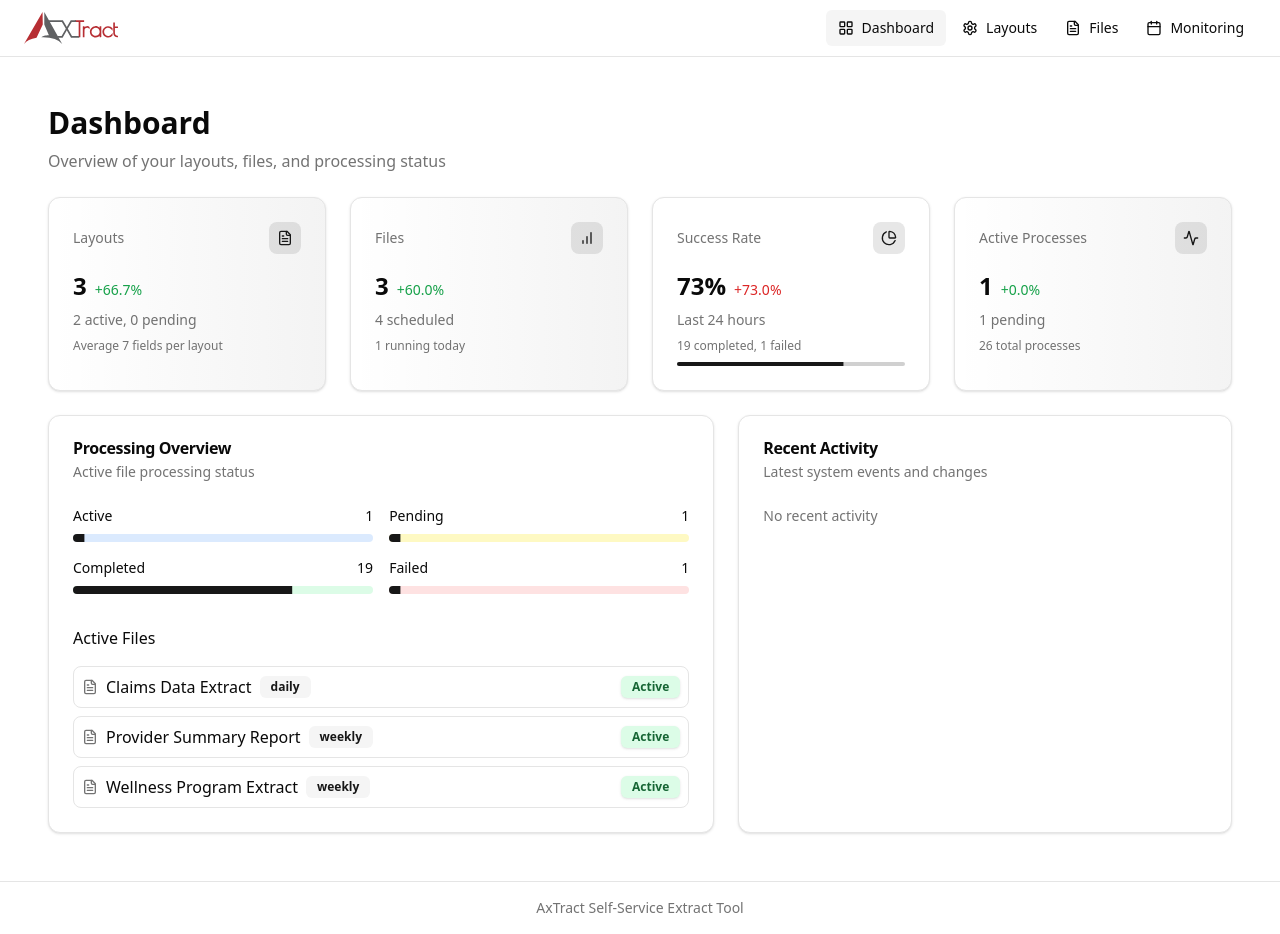
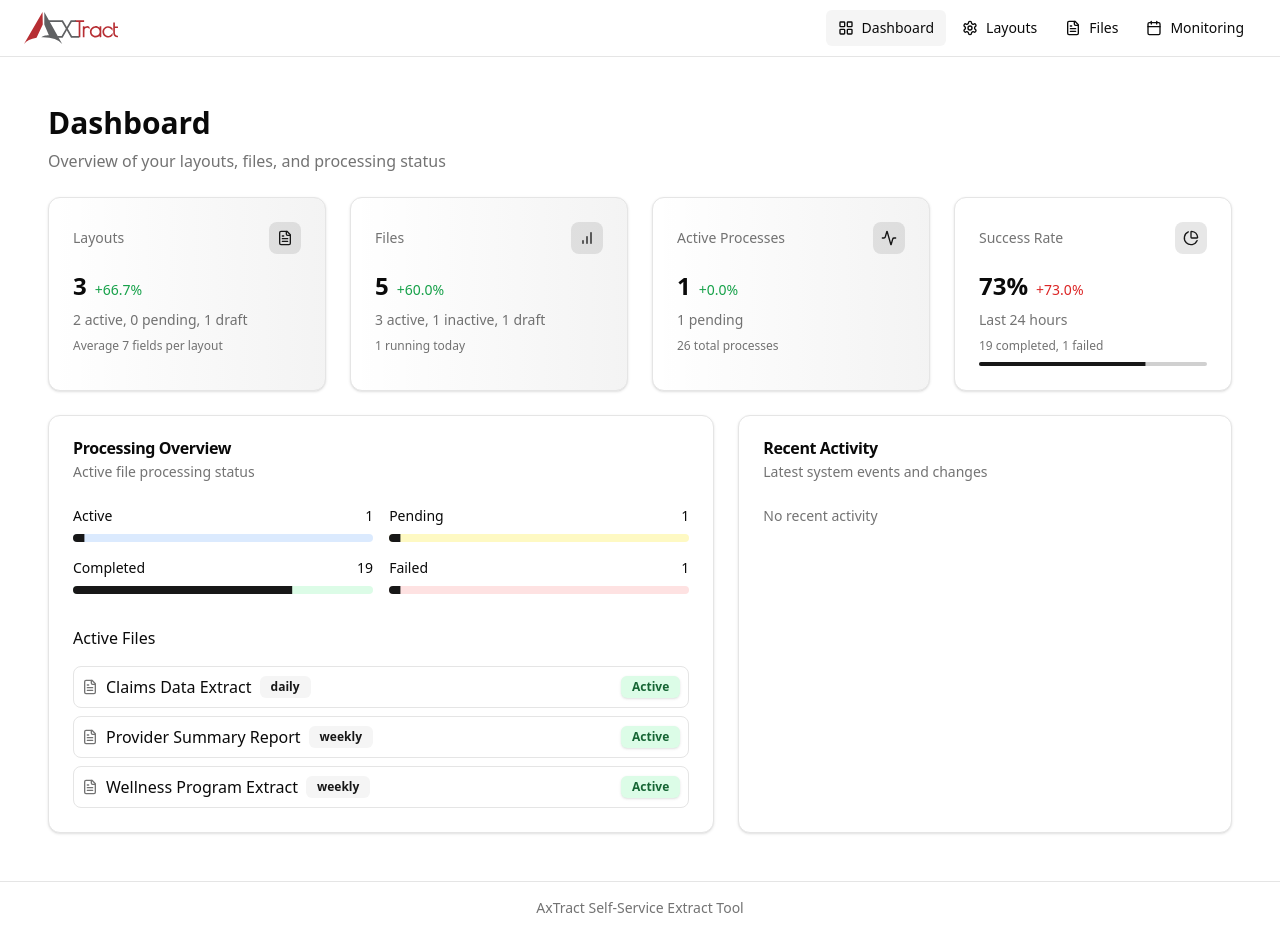
Before and after one commit to accionlabs/axtract-ui, a React (Vite) app: page / in a window 1280 px wide. Built offline with nearby package versions, Linux system fonts and the light colour scheme.

Commit message:
Dashboard fine tuning

```diff
--- a/src/features/dashboard/Dashboard.tsx
+++ b/src/features/dashboard/Dashboard.tsx
@@ -53,7 +53,8 @@ export default function Dashboard() {
   const fileStats = {
     total: files.length,
     active: files.filter(f => f.status === 'active').length,
-    scheduled: files.filter(f => f.scheduleConfig).length,
+    draft: files.filter(f => f.status === 'draft').length,
+    inactive: files.filter(f => f.status === 'inactive').length,
     runningToday: files.filter(f => {
       if (!f.scheduleConfig || f.status !== 'active') return false;
       const now = new Date();
@@ -108,7 +109,7 @@ export default function Dashboard() {
     {
       title: 'Layouts',
       value: layoutStats.total,
-      subtitle: `${layoutStats.active} active, ${layoutStats.pending} pending`,
+      subtitle: `${layoutStats.active} active, ${layoutStats.pending} pending, ${layoutStats.draft} draft`,
       description: `Average ${layoutStats.avgFields} fields per layout`,
       icon: FileText,
       onClick: () => navigate(ROUTES.LAYOUT_MANAGER),
@@ -120,8 +121,8 @@ export default function Dashboard() {
     },
     {
       title: 'Files',
-      value: fileStats.active,
-      subtitle: `${fileStats.scheduled} scheduled`,
+      value: fileStats.total,
+      subtitle: `${fileStats.active} active, ${fileStats.inactive} inactive, ${fileStats.draft} draft`,
       description: `${fileStats.runningToday} running today`,
       icon: BarChart,
       onClick: () => navigate(ROUTES.FILE_MANAGER),
@@ -129,6 +130,19 @@ export default function Dashboard() {
         value: (fileStats.active / Math.max(fileStats.total, 1)) * 100,
         label: 'active rate',
         status: fileStats.active > 0 ? 'positive' : 'negative'
+      }
+    },
+    {
+      title: 'Active Processes',
+      value: processStats.active,
+      subtitle: `${processStats.pending} pending`,
+      description: `${processes.length} total processes`,
+      icon: Activity,
+      onClick: () => navigate(ROUTES.MONITORING),
+      trend: {
+        value: trend.value,
+        label: trend.direction === 'up' ? 'improvement' : 'decline',
+        status: trend.direction === 'up' ? 'positive' : 'negative'
       }
     },
     {
@@ -142,19 +156,6 @@ export default function Dashboard() {
         value: processStats.successRate,
         label: 'success rate',
         status: processStats.successRate >= 80 ? 'positive' : 'negative'
-      }
-    },
-    {
-      title: 'Active Processes',
-      value: processStats.active,
-      subtitle: `${processStats.pending} pending`,
-      description: `${processes.length} total processes`,
-      icon: Activity,
-      onClick: () => navigate(ROUTES.MONITORING),
-      trend: {
-        value: trend.value,
-        label: trend.direction === 'up' ? 'improvement' : 'decline',
-        status: trend.direction === 'up' ? 'positive' : 'negative'
       }
     }
   ];
--- a/src/features/monitoring/mockData.ts
+++ b/src/features/monitoring/mockData.ts
@@ -83,8 +83,8 @@ export const mockMonitoringData: FileProcessingDetails[] = [
     retryCount: 5,
     maxRetries: 5,
     errorDetails: [{
-      code: 'DB_CONN_ERROR',
-      message: 'Database connection timeout',
+      code: 'SFTP_CONN_ERROR',
+      message: 'SFTP connection timeout',
       timestamp: getRecentDate(47)
     }]
   },
```
